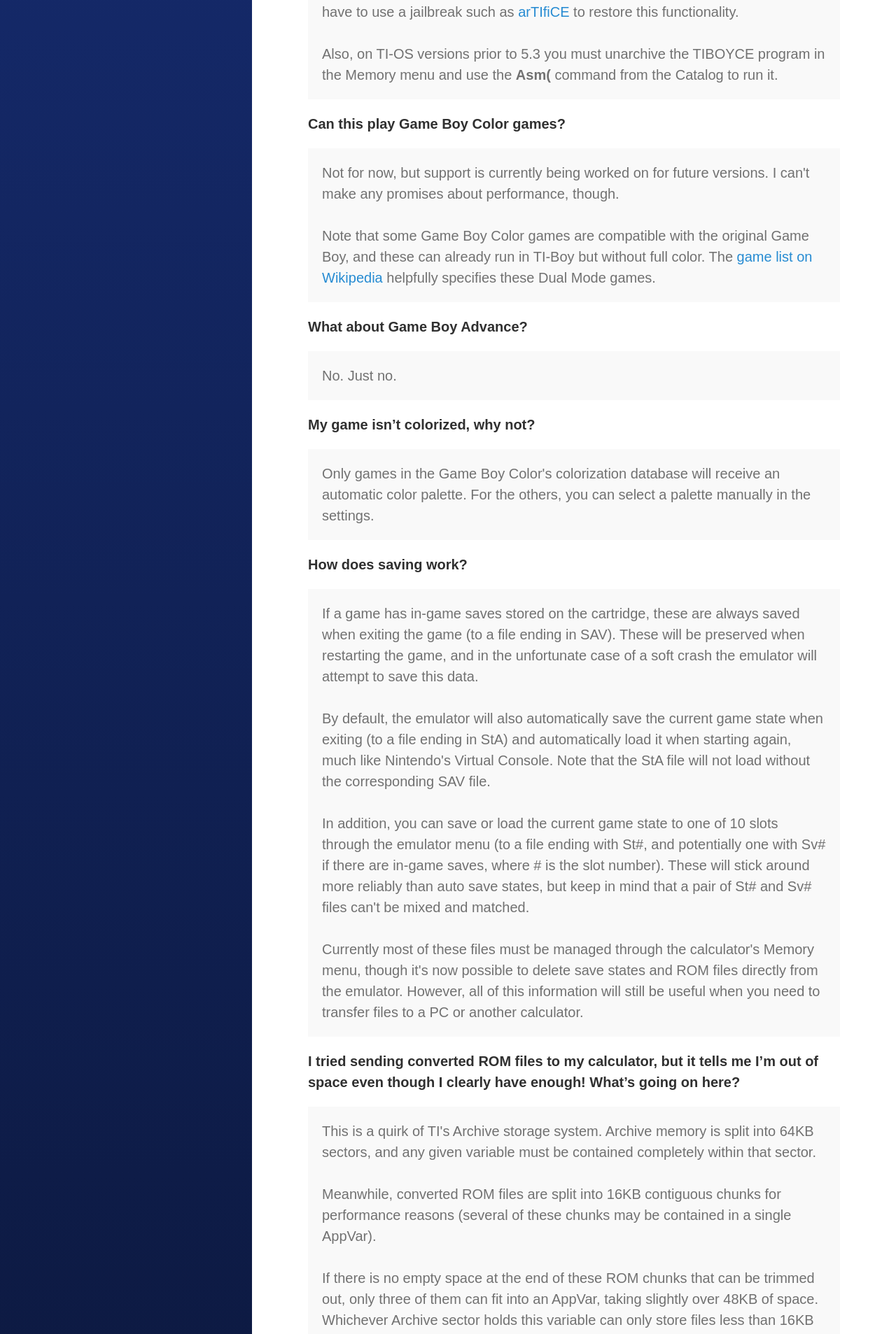
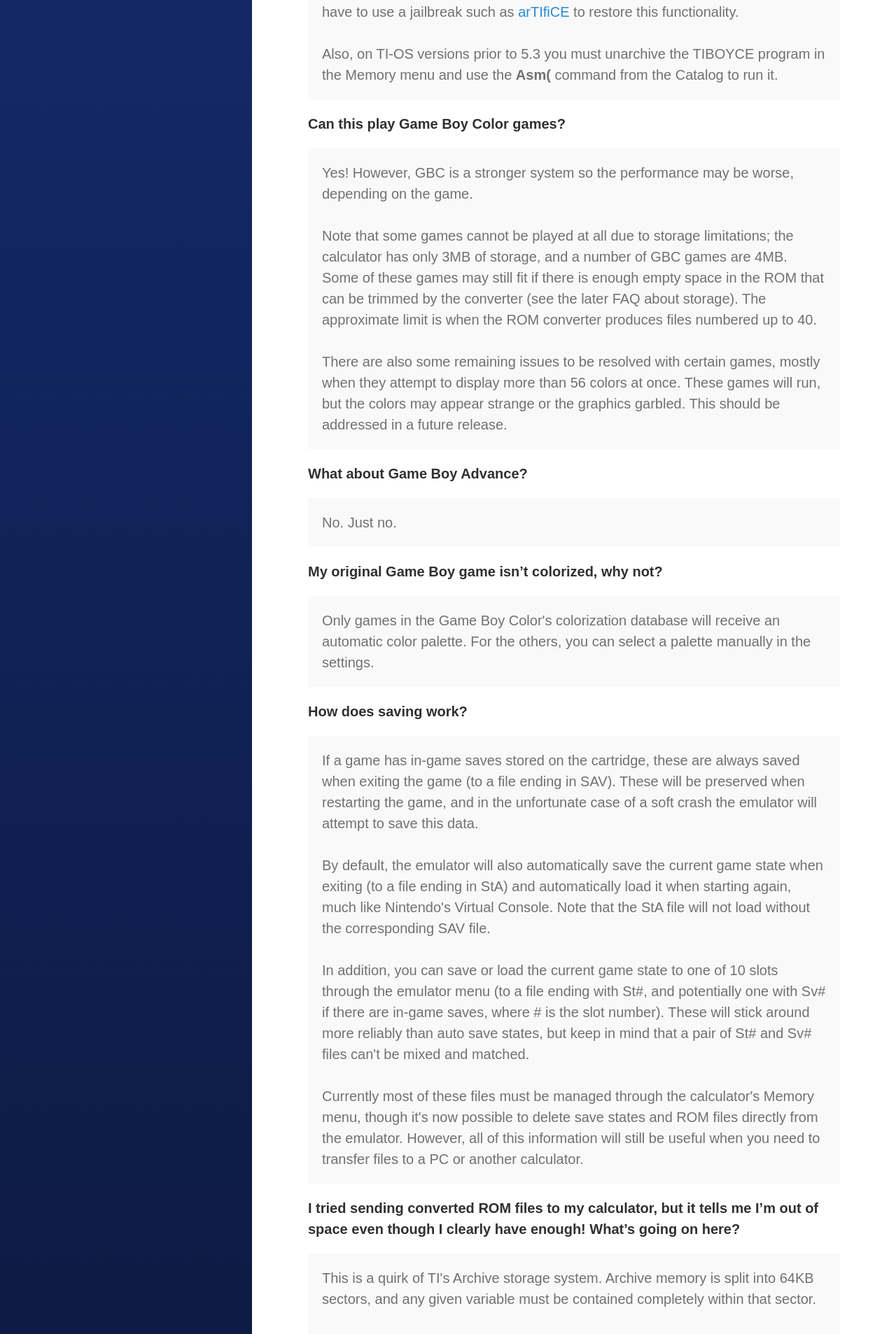
Before and after one commit to calc84maniac/tiboyce, a Jekyll site: the page built from faq.md, in a window 1280 px wide. Shown: the part 468-2375 px from the top of the page at 70% size. Built offline with Jekyll 4.4.1, drawn with Linux system fonts in a browser that asks for light colours; some of the changed text lies outside the part shown.

```diff
--- a/_config.yml
+++ b/_config.yml
@@ -27,7 +27,7 @@ plugins:
   - jekyll-paginate
 
 # Custom vars
-version:            Alpha v0.2.1
+version:            Alpha v0.3.0
 sidebar_home_link:  true
 sidebar_blog_link:  '/blog/'    # By default, your home page is your blog
                                 # page. If you change your paginate_path,
--- a/faq.md
+++ b/faq.md
@@ -25,10 +25,14 @@ sidebar_link: true
 **Can this play Game Boy Color games?**
 
 <p class="message">
-  Not for now, but support is currently being worked on for future versions. I can't make any promises about performance, though.
+  Yes! However, GBC is a stronger system so the performance may be worse, depending on the game.
   <br/><br/>
-  Note that some Game Boy Color games are compatible with the original Game Boy, and these can already run in TI-Boy but without full color.
-  The <a href="https://en.wikipedia.org/wiki/List_of_Game_Boy_Color_games">game list on Wikipedia</a> helpfully specifies these Dual Mode games.
+  Note that some games cannot be played at all due to storage limitations; the calculator has only 3MB of storage, and a number of GBC games are 4MB.
+  Some of these games may still fit if there is enough empty space in the ROM that can be trimmed by the converter (see the later FAQ about storage).
+  The approximate limit is when the ROM converter produces files numbered up to 40.
+  <br/><br/>
+  There are also some remaining issues to be resolved with certain games, mostly when they attempt to display more than 56 colors at once.
+  These games will run, but the colors may appear strange or the graphics garbled. This should be addressed in a future release.
 </p>
 
 **What about Game Boy Advance?**
```
Also changed, not shown: other parts of faq.md (+1 -1 lines), _posts/2022-12-04-alpha-v0-3-0-released.md (added, +71 -0 lines), converter/index.md (+1 -1 lines), index.md (+6 -4 lines).
